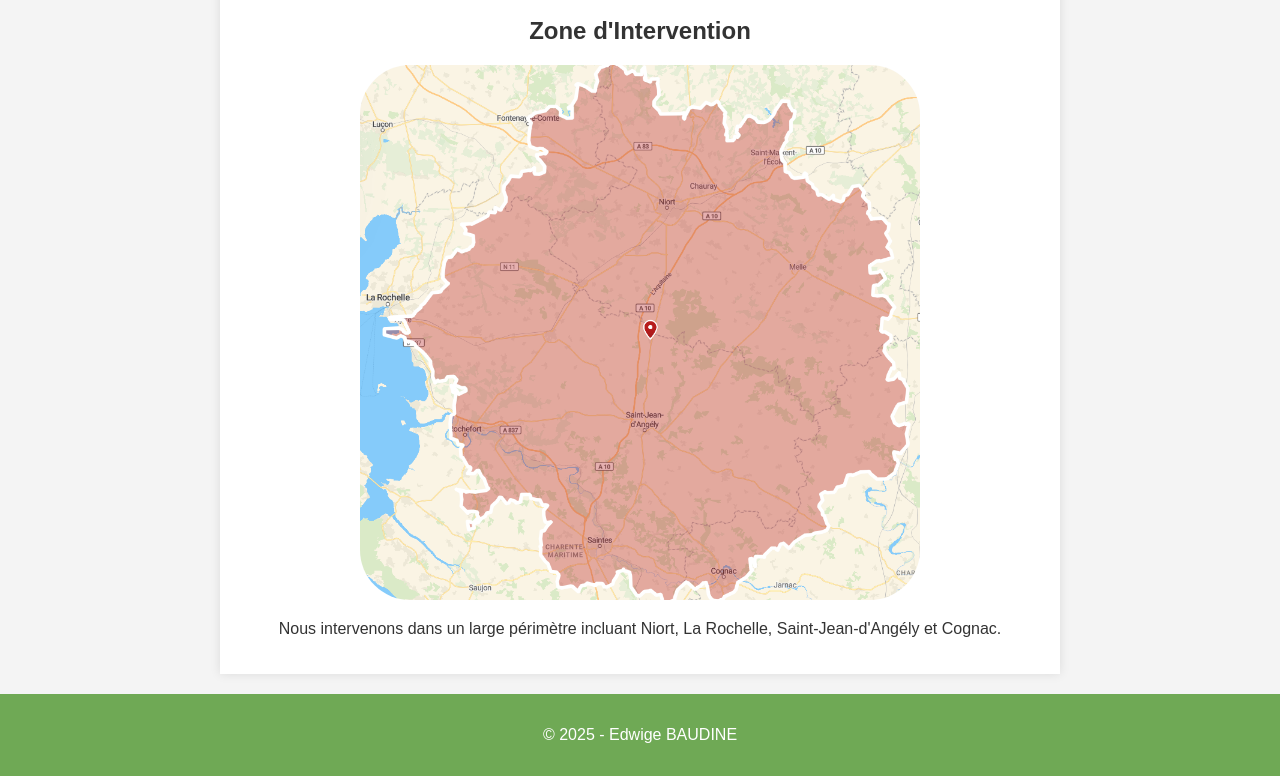
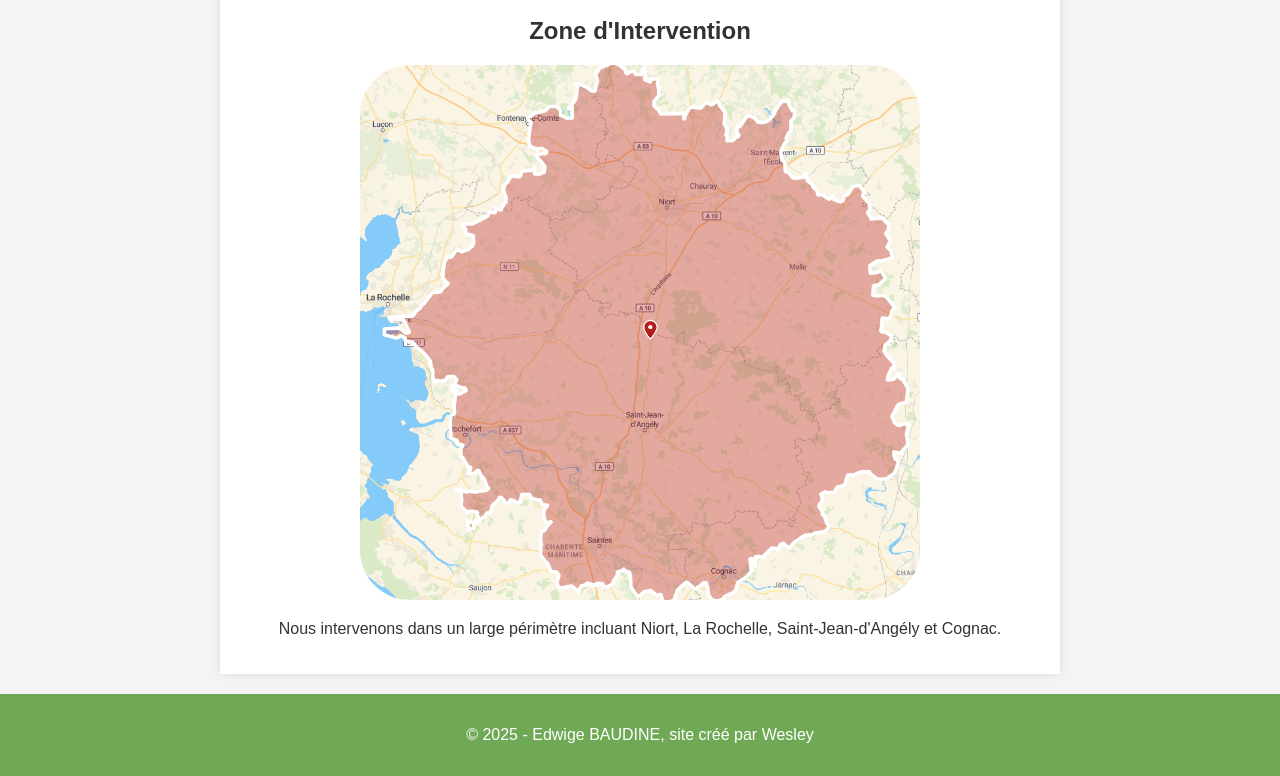
Before and after one commit to ruikiu2/project1, a plain HTML site: page presentation.html in a window 1280 px wide. Shown: the part 985-1761 px from the top of the page. Drawn offline with Linux system fonts and the light colour scheme.

Commit message:
Update presentation.html

```diff
--- a/presentation.html
+++ b/presentation.html
@@ -126,7 +126,7 @@
         </section>
     </main>
     <footer>
-        <p>&copy; 2025 - Edwige BAUDINE</p>
+        <p>&copy; 2025 - Edwige BAUDINE, site créé par Wesley</p>
     </footer>
 
 </body>
```
